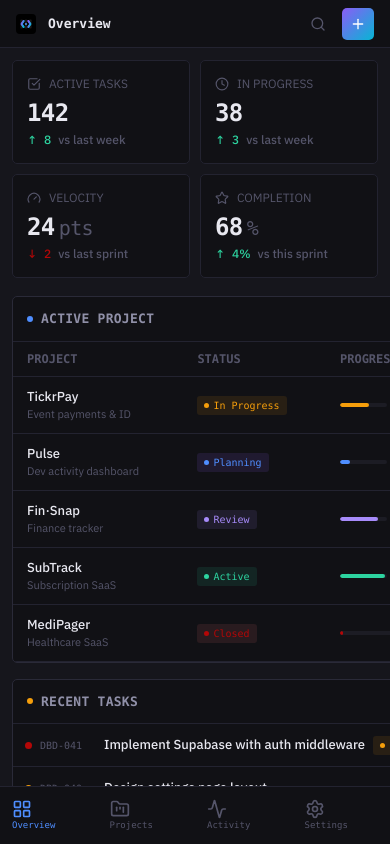
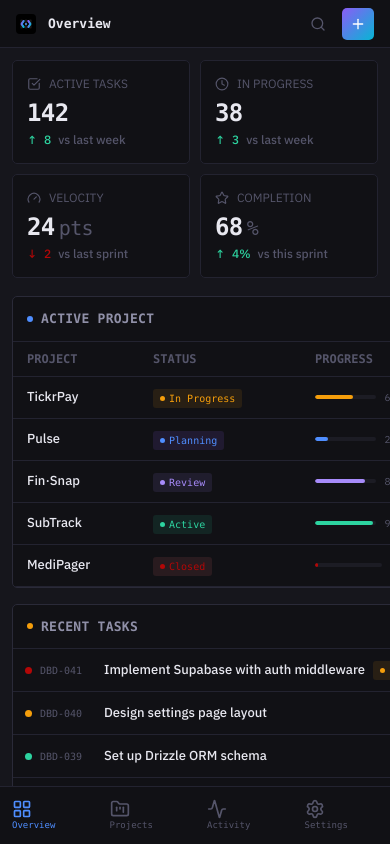
Before and after one commit to georgegoodluck/DevBoard, a Next.js app: page /overview in a window 390 px wide. Built offline with nearby package versions, Linux system fonts and the light colour scheme.

Commit message:
refactor: wrap table on smaller screens

```diff
--- a/components/overview/ActiveProjects.tsx
+++ b/components/overview/ActiveProjects.tsx
@@ -74,9 +74,10 @@ export default function ActiveProjects() {
         dotColor="var(--accent)"
         action={{ label: "View all \u2192" }}
       />
+
       {/* Table */}
-
-      <table className="w-full border-collapse">
+      <div className="overflow-x-auto">
+        <table className="w-full border-collapse min-w-[480px]">
           <thead>
             <tr>
               {["Project", "Status", "Progress", "Due"].map((h) => (
@@ -100,7 +101,7 @@ export default function ActiveProjects() {
                   <div className="text-[13px] font-medium text-(--text)">
                     {p.name}
                   </div>
-                <div className="text-(--text3) text-[11px]">
+                  <div className="text-(--text3) text-[11px] hidden sm:block">
                     {p.description}
                   </div>
                 </td>
@@ -127,5 +128,6 @@ export default function ActiveProjects() {
           </tbody>
         </table>
       </div>
+    </div>
   );
 }
```
Lines whose indentation alone changed are shown as unchanged.
